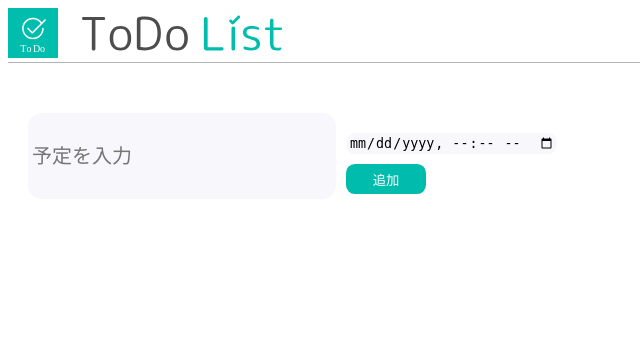
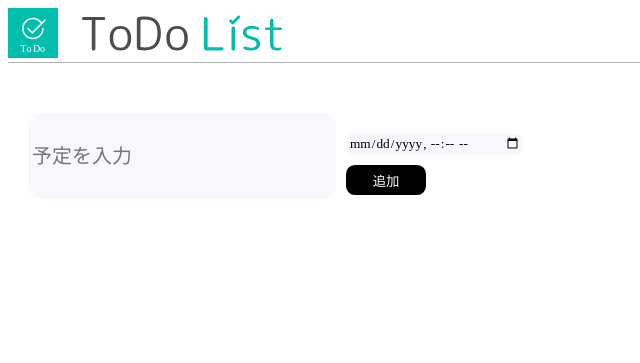
Before and after one commit to 2022AIT-OOP2-G07/Todo, a Flask app: page / in a window 1280 px wide. Shown: the top 363 px of the page, without its empty margins (0-640 px from the left). Run offline with Flask 2, Linux system fonts and the light colour scheme; data that the repository does not hold is empty.

Commit message:
cssの色調節、文字＿kazahaya

```diff
--- a/static/css/main.css
+++ b/static/css/main.css
@@ -58,9 +58,13 @@ button#add-submit{
     width: 80px;
     height: 30px;
     color: #fff;
+    background-color: #000;
+    border: 2px solid #000;
+    border-radius: 0.67em;
+}
+button#add-submit:hover{
     background-color: #00bcad;
     border: 2px solid #00bcad;
-    border-radius: 0.67em;
 }
 
 div#message-container{
@@ -70,3 +74,7 @@ div#message-container{
 input[type="checkbox"]{
     color: #00bcad;
 }
+
+*{
+    font-family:"ヒラギノ丸ゴ Pro W4","ヒラギノ丸ゴ Pro","Hiragino Maru Gothic Pro";
+}
```
